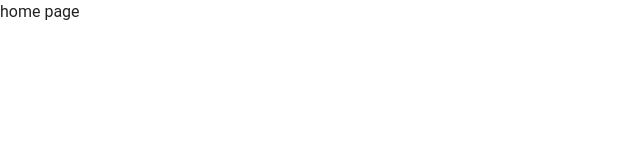
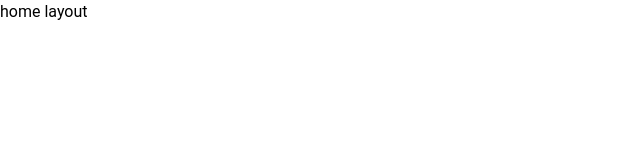
Before and after one commit to Skytvvo/immensus-client, a Nuxt app: page / in a window 1280 px wide. Shown: the top 160 px of the page, without its empty margins (0-640 px from the left). Built offline with nearby package versions, Linux system fonts and the light colour scheme.

Commit message:
- added layouts

```diff
--- /dev/null
+++ b/layouts/default.vue
@@ -0,0 +1,3 @@
+<template>
+  home layout
+</template>
--- /dev/null
+++ b/layouts/direct.vue
@@ -0,0 +1,3 @@
+<template>
+  direct layout
+</template>
--- /dev/null
+++ b/layouts/explore.vue
@@ -0,0 +1,3 @@
+<template>
+  explore layout
+</template>
--- /dev/null
+++ b/layouts/profile.vue
@@ -0,0 +1,3 @@
+<template>
+  profile layout
+</template>
```
